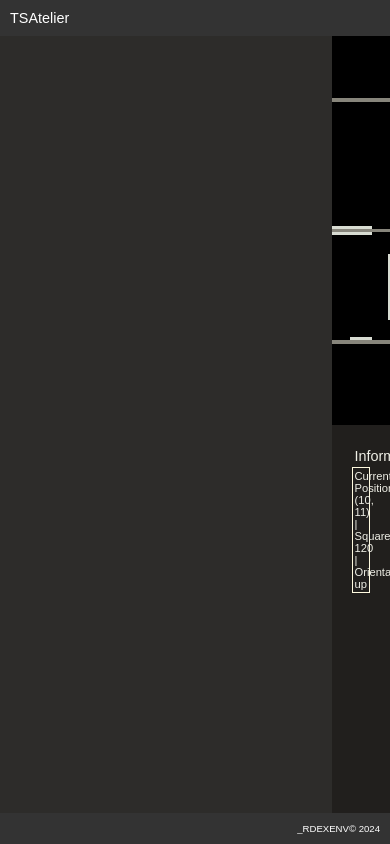
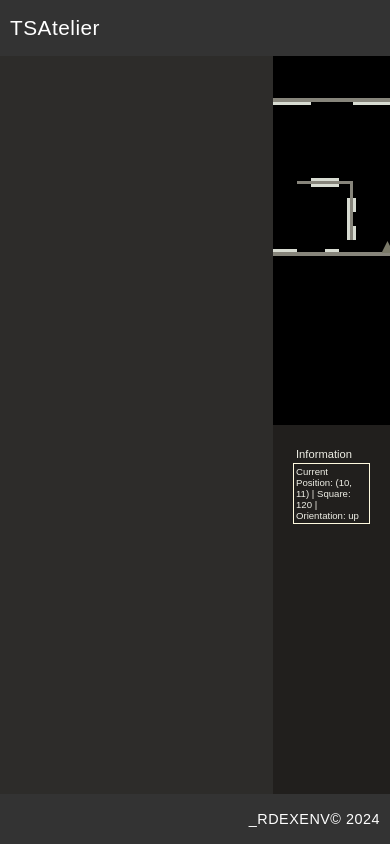
Before and after one commit to XUDOR/_TSATELIER, a plain HTML site: page index.html in a window 390 px wide. Drawn offline with Linux system fonts and the light colour scheme.

Commit message:
responsiveness

```diff
--- a/styles.css
+++ b/styles.css
@@ -1,23 +1,21 @@
 /* styles.css */
 
-/* Reset margins and paddings */
+/* ---------------------- RESET & BASE ---------------------- */
 * {
   margin: 0;
   padding: 0;
   box-sizing: border-box;
 }
 
-/* Body styles */
 body {
   font-family: Arial, sans-serif;
-
   background-color: #f0f0f0;
   display: flex;
   flex-direction: column;
   min-height: 100vh;
 }
 
-/* Header styles */
+/* ---------------------- HEADER ---------------------- */
 header {
   background-color: #333;
   color: white;
@@ -25,55 +23,50 @@ header {
   text-align: left;
 }
 
-.TitleTag{
-  font-size: .9em;
+.TitleTag {
+  font-size: 0.9em;
   font-weight: lighter;
 }
 
-
-
-
-/* Main content area */
+/* ---------------------- MAIN CONTENT ---------------------- */
 #main-content {
   flex: 1;
   display: flex;
-  overflow: hidden; /* Prevent overflow */
+  overflow: hidden;
 }
 
-/* Left column: Gallery Viewer Container */
+/* ---------------------- GALLERY CONTAINER (LEFT) ---------------------- */
 #gallery-container {
   width: 85%;
   background-color: #2D2C2A;
   position: relative;
   overflow: hidden;
   perspective: 1000px;
-  /* Additional styles for gallery viewer */
   display: flex;
   justify-content: center;
   align-items: flex-start;
 }
 
 .GalleryTag {
-  font-size: .9em;
+  font-size: 0.9em;
   font-weight: lighter;
-  text-align: left;
+  display: flex;
+  align-self: flex-start;
   justify-content: left;
-  align-self: flex-start;
   width: 100%;
   margin: 5px;
-  display: flex;
 }
 
-/* Right column: Sidebar */
+/* ---------------------- SIDEBAR (RIGHT) ---------------------- */
 #sidebar {
   width: 15%;
   background-color: black;
   display: flex;
   flex-direction: column;
-  overflow: auto; /* Enable scrolling if content overflows */
+  overflow: auto;
 }
 
-/* Map Container */
+/* ---------------------- MAP ---------------------- */
 #map-container {
   padding: 20px;
   display: flex;
@@ -85,32 +78,36 @@ header {
   display: grid;
   grid-template-columns: repeat(11, 22px);
   grid-template-rows: repeat(11, 22px);
-
   background-color: black;
-  border:2px solid #87857B;
+  border: 2px solid #87857B;
 }
 
-/* Map Cells */
 .map-cell {
-  box-sizing: border-box;
   width: 22px;
   height: 22px;
+  padding: 2px;
+  background-color: black;
   position: relative;
-  padding: 2px; /* Reintroduce 2px padding here to offset artwork */
-  background-color: black;
 }
 
-/* Artwork Elements */
+/* Artwork */
 .artwork {
-  width: 100%; /* Let the artwork fill the remaining space after padding */
+  width: 100%;
   height: 100%;
   background-color: transparent;
   box-sizing: border-box;
 }
 
+/* Cell Numbering */
+.map-cell div {
+  position: absolute;
+  top: 2px;
+  left: 2px;
+  font-size: 10px;
+  color: deepskyblue;
+}
 
-
-/* User Marker */
+/* ---------------------- USER ---------------------- */
 #user-marker {
   width: 100%;
   height: 100%;
@@ -118,7 +115,6 @@ header {
   z-index: 10;
 }
 
-/* User Arrow */
 #user-arrow {
   position: absolute;
   top: 50%;
@@ -131,38 +127,28 @@ header {
   z-index: 11;
 }
 
-/* Cell Numbering */
-.map-cell div {
-  position: absolute;
-  top: 2px;
-  left: 2px;
-  font-size: 10px;
-  color: deepskyblue;
-}
-
-/* Information Container */
+/* ---------------------- INFORMATION ---------------------- */
 #info-container {
   padding: 20px;
   background-color: #211F1D;
-  flex-shrink: 0; /* Prevent shrinking */
+  flex-shrink: 0;
 }
 
-.InfoTag{
-  font-size: .9em;
+.InfoTag {
+  font-size: 0.9em;
   font-weight: lighter;
   color: #efefe6;
   margin: 3px;
-
 }
 
 #information {
   padding: 2px;
   border: 1px solid #FFFADF;
-  font-size: .7em;
+  font-size: 0.7em;
   color: #efefe6;
 }
 
-/* Footer styles */
+/* ---------------------- FOOTER ---------------------- */
 footer {
   background-color: #333;
   color: white;
@@ -175,15 +161,163 @@ footer {
 }
 
 .FooterTag {
-  font-size: .6em;
+  font-size: 0.6em;
   font-weight: lighter;
   text-align: right;
 }
 
-
-/* Optional: Adjust the map and info container heights */
+/* Map + Info containers */
 #map-container, #info-container {
-  /* Set flex properties to distribute space */
   flex: 1;
   overflow: auto;
 }
+
+/* ---------------------- TRANSITIONS ---------------------- */
+#gallery-container,
+#sidebar,
+#map,
+.map-cell,
+#user-arrow {
+  transition: all 0.25s ease-in-out;
+}
+
+/* ---------------------- MEDIA QUERIES ---------------------- */
+
+/* TIGHT LAYOUT (901px–1100px) */
+@media (max-width: 1100px) and (min-width: 901px) {
+  #gallery-container { width: 80%; }
+  #sidebar { width: 20%; }
+
+  #map {
+    grid-template-columns: repeat(11, 18px);
+    grid-template-rows: repeat(11, 18px);
+  }
+
+  .map-cell {
+    width: 18px;
+    height: 18px;
+  }
+
+  .GalleryTag, .InfoTag, .FooterTag {
+    font-size: 0.8em;
+  }
+
+  #information { font-size: 0.65em; }
+  #user-arrow { width: 12px; height: 12px; }
+}
+
+/* TABLET (<=1024px) */
+@media (max-width: 1024px) {
+  #gallery-container { width: 75%; }
+  #sidebar { width: 25%; }
+
+  #map {
+    grid-template-columns: repeat(11, 16px);
+    grid-template-rows: repeat(11, 16px);
+  }
+
+  .map-cell {
+    width: 16px;
+    height: 16px;
+  }
+
+  #user-arrow { width: 10px; height: 10px; }
+  .GalleryTag, .InfoTag, .FooterTag { font-size: 0.75em; }
+  #information { font-size: 0.65em; }
+
+  /* Tablet header/footer improvements */
+  header {
+    padding: 12px;
+  }
+
+  .TitleTag {
+    font-size: 1em;
+    font-weight: normal;
+  }
+
+  footer {
+    padding: 12px;
+  }
+
+  .FooterTag {
+    font-size: 0.7em;
+  }
+}
+
+/* MOBILE (<=600px) */
+@media (max-width: 600px) {
+  /* Layout adjustments */
+  #gallery-container { width: 70%; }
+  #sidebar {
+    width: 30%;
+    overflow-y: auto;
+    max-height: 100vh;
+  }
+
+  #map {
+    grid-template-columns: repeat(11, 14px);
+    grid-template-rows: repeat(11, 14px);
+  }
+
+  .map-cell {
+    width: 14px;
+    height: 14px;
+  }
+
+  .GalleryTag, .InfoTag {
+    font-size: 0.7em;
+  }
+
+  #information { font-size: 0.6em; }
+
+  /* Enhanced header for mobile */
+  header {
+    padding: 15px 10px;
+    display: flex;
+    align-items: center;
+    min-height: 50px; /* Ensure minimum clickable height */
+  }
+
+  .TitleTag {
+    font-size: 1.2em;
+    font-weight: normal;
+    letter-spacing: 0.5px;
+  }
+
+  /* Enhanced footer for mobile */
+  footer {
+    padding: 15px 10px;
+    min-height: 45px; /* Ensure minimum clickable height */
+    display: flex;
+    justify-content: flex-end;
+    align-items: center;
+  }
+
+  .FooterTag {
+    font-size: 0.85em;
+    font-weight: normal;
+    letter-spacing: 0.5px;
+  }
+}
+
+/* SMALL MOBILE (<=400px) */
+@media (max-width: 400px) {
+  /* Further enhance header/footer for very small screens */
+  header {
+    padding: 16px 10px;
+    min-height: 55px;
+  }
+
+  .TitleTag {
+    font-size: 1.3em;
+  }
+
+  footer {
+    padding: 16px 10px;
+    min-height: 50px;
+  }
+
+  .FooterTag {
+    font-size: 0.9em;
+  }
+}
```
